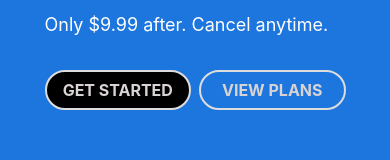
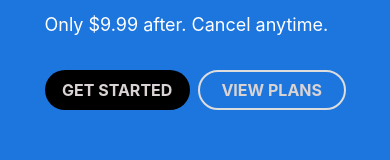
Before and after one commit to Ammyy9908/spotifyHomePage, a Next.js app: page /premium in a window 390 px wide. Shown: the part 271-431 px from the top of the page. Built offline with nearby package versions, Linux system fonts and the light colour scheme.

Commit message:
Button Get Start Border Removed on Mobiles

```diff
--- a/styles/globals.css
+++ b/styles/globals.css
@@ -780,7 +780,6 @@ dd a:hover {
   .button__start,
   .button__plans {
     padding: 0.5rem;
-    border: 2px solid #ddd;
     width: 290px;
   }
 }
```
